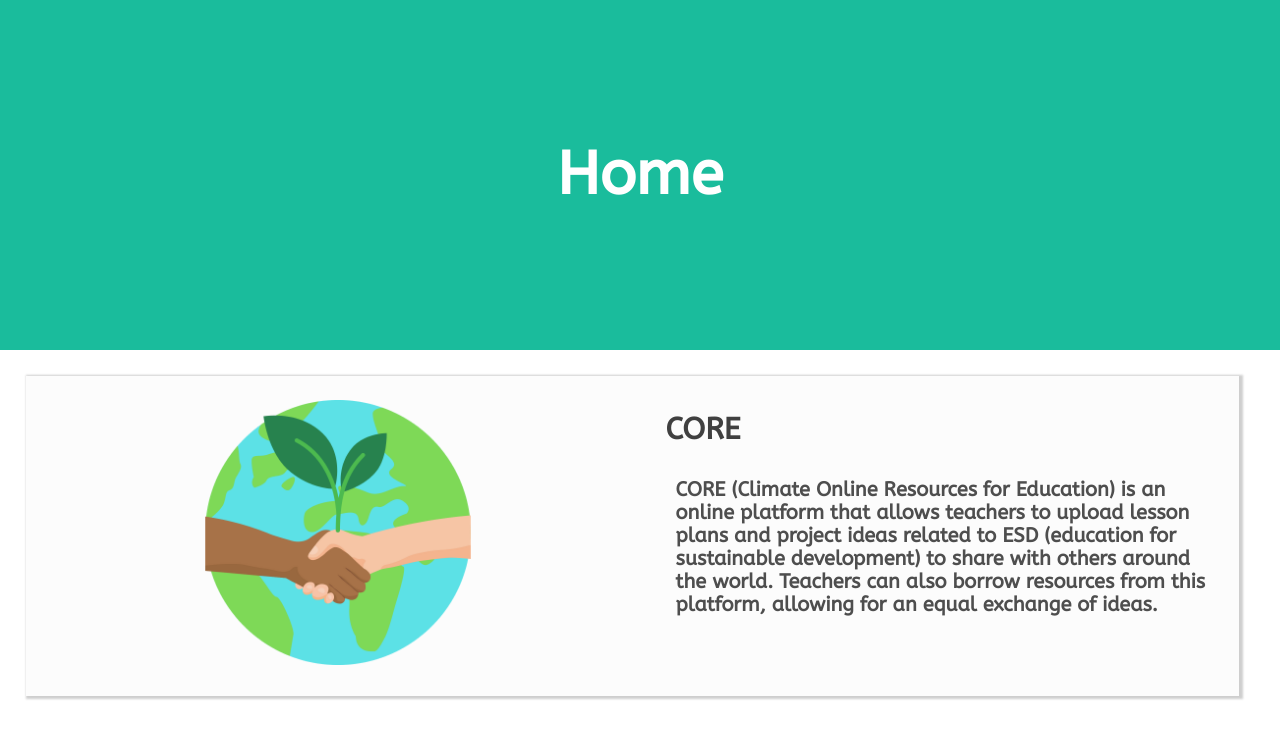
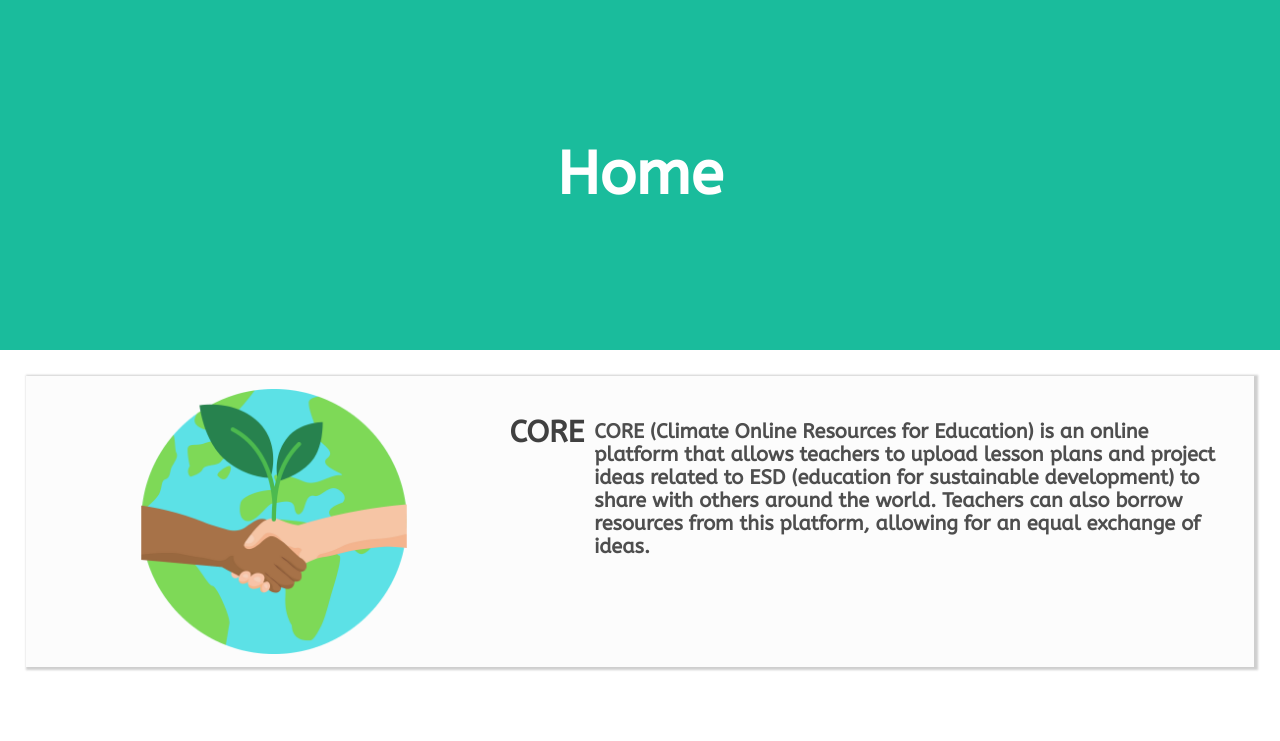
Before and after one commit to haelyak/CORE, a Flask app: page / in a window 1280 px wide. Shown: the part 116-857 px from the top of the page. After the commit the page ends 787 px from the top, so only its background shows below. Run offline with Flask 2, Linux system fonts and the light colour scheme.

Commit message:
Added more flex bozes

```diff
--- a/main.py
+++ b/main.py
@@ -25,11 +25,11 @@
 def download():
     if request.method == 'POST':
         keywords = request.form['text']
-        # refinewords = request.form['checkbox']
+        refinewords = request.form['value']
         path = 'static'
         results = fileSearch.keyword_search(path, keywords)
         info = fileSearch.fileInfo(results)
-        # results = fileSearch.refineSearch(results, refinewords)
+        results = fileSearch.refineSearch(results, refinewords)
         return render_template('downloadResults.html', keywords=keywords, results=results, info=info)
     return render_template('downloadResults.html')
 
--- a/static/index.css
+++ b/static/index.css
@@ -75,11 +75,12 @@
 }
 
 .who-we-are {
-    text-align: left;
-    padding: 10px;
-    margin-top: 2%;
+    display: flex;
+    justify-content: flex-start;
+    padding: 1%;
     margin-left: 2%;
     margin-right: 2%;
+    margin-top: 2%;
     width: 44%;
     height: 300px;
     background: rgb(252, 252, 252);
@@ -88,25 +89,21 @@
 
 .who-we-are,
 h2 {
+    align-self: column;
     font-size: 30px;
-    /* text-align: 50%; */
     color: rgb(64, 64, 64);
 }
 
 .who-we-are,
 h4 {
-    /* text-align: 50%; */
     font-size: 18px;
-    padding-left: 50%;
-    /* padding-right: -50%; */
     color: rgb(64, 64, 64);
 }
 
+.who-we-are,
 img.logo {
     height: 265px;
     width: auto;
-    margin-left: -100%;
-    margin-top: -150%;
 }
 
 .search-container {
@@ -141,11 +138,19 @@
 
 .search-container button:hover {
     background: #ccc;
+    flex-direction: column;
+}
+
+.searchstuff {
+    font-size: 14px;
+    display: flex;
+    width: auto;
+    margin-left: 5%;
 }
 
 .sidebar {
-    margin-left: 100px;
-    font-size: 14px;
+    /* margin-left: 100px; */
+    width: auto;
 }
 
 
@@ -237,8 +242,7 @@
     display: flex;
     flex-direction: column;
     width: 85%;
-    margin-left: 4%;
-    margin-top: -50%;
+    margin-top: 20px;
     gap: 20px;
     align-content: space-between;
 }
@@ -247,8 +251,8 @@
     position: relative;
     padding: 10px;
     /* margin-top: -50%; */
-    margin-left: 25%;
-    width: 70%;
+    margin-left: 10%;
+    width: auto;
     height: 175px;
     background: rgb(252, 252, 252);
     box-shadow: 2px 2px 2px 2px rgba(63, 63, 63, 0.25);
@@ -358,7 +362,7 @@
     margin-left: 2%;
     margin-right: 2%;
     width: 95%;
-    height: 300px;
+    height: auto;
     background: rgb(252, 252, 252);
     box-shadow: 2px 1px 2px 2px rgba(63, 63, 63, 0.25);
 }
--- a/templates/index.html
+++ b/templates/index.html
@@ -26,10 +26,13 @@
             <h1>Home</h1>
         </div>
         <div class="who-we-are ">
-            <h2>CORE</h2>
-            <h4>CORE (Climate Online Resources for Education) is an online platform that allows teachers to upload lesson plans and project ideas related to ESD (education for sustainable development) to share with others around the world. Teachers can also
-                borrow resources from this platform, allowing for an equal exchange of ideas.</h4>
             <img class="logo " src="/static/Logo.png " alt="Logo ">
+            <h2>CORE
+                <h4>CORE (Climate Online Resources for Education) is an online platform that allows teachers to upload lesson plans and project ideas related to ESD (education for sustainable development) to share with others around the world. Teachers can
+                    also borrow resources from this platform, allowing for an equal exchange of ideas.</h4>
+            </h2>
+
+
         </div>
     </h1>
 </body>
```
Also changed, not shown: templates/blogpost1.html (+9 -0 lines), templates/downloadResults.html (+85 -86 lines), static/favicon.ico (added).
